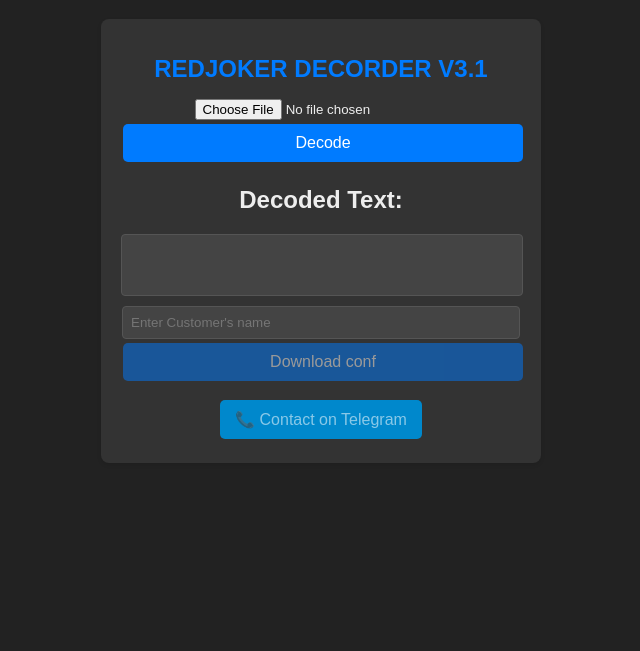
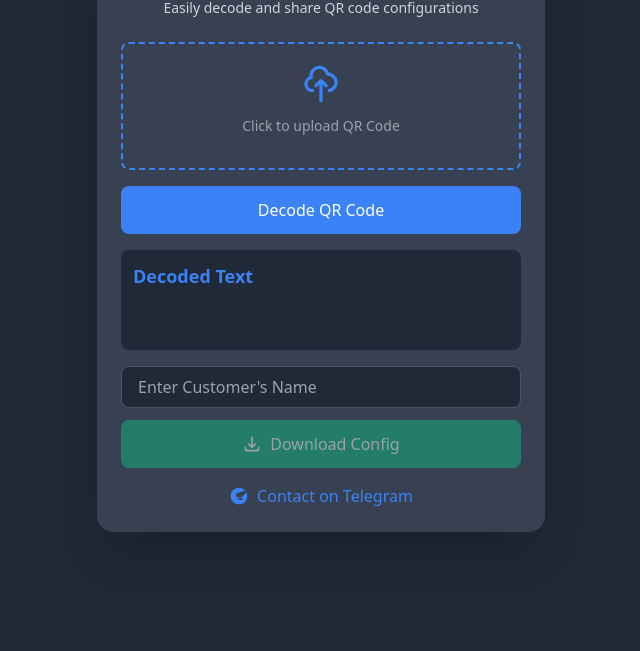
Before and after one commit to deadlykitte2/deadlykit.github.io, a plain HTML site: page index.html in a window 1280 px wide. Shown: the part 169-820 px from the top of the page, without its empty margins (319-959 px from the left). Drawn offline with nearby package versions, Linux system fonts and the light colour scheme.

Commit message:
Update index.html

```diff
--- a/index.html
+++ b/index.html
@@ -1,154 +1,108 @@
 <!DOCTYPE html>
-<html>
+<html lang="en">
 <head>
-  <title>REDJOKER WG Tool V2.1</title>
+    <meta charset="UTF-8">
     <meta name="viewport" content="width=device-width, initial-scale=1.0">
-  <style>
-    body {
-      font-family: sans-serif;
-      display: flex;
-      flex-direction: column;
-      align-items: center;
-      justify-content: center;
-      min-height: 100vh;
-      background-color: #222;
-      color: #eee;
-      margin: 0;
-      padding: 10px;
+    <title>QR Code Decoder</title>
+    <script src="https://cdn.tailwindcss.com"></script>
+    <script>
+        tailwind.config = {
+            theme: {
+                extend: {
+                    colors: {
+                        'primary': '#3b82f6',
+                        'secondary': '#10b981',
+                        'dark-bg': '#1f2937',
+                        'dark-card': '#374151'
                     }
+                }
+            }
+        }
+    </script>
+</head>
+<body class="bg-dark-bg text-white min-h-screen flex items-center justify-center p-4">
+    <div class="w-full max-w-md bg-dark-card rounded-2xl shadow-2xl p-6 space-y-6">
+        <div class="text-center">
+            <h1 class="text-3xl font-bold text-primary mb-2">QR Code Decoder</h1>
+            <p class="text-gray-300 text-sm">Easily decode and share QR code configurations</p>
+        </div>
 
-    h1 {
-      color: #007bff;
-      font-size: 24px;
-    }
+        <div class="space-y-4">
+            <div class="flex items-center justify-center w-full">
+                <label class="flex flex-col items-center justify-center w-full h-32 border-2 border-dashed border-primary rounded-lg cursor-pointer hover:bg-dark-bg transition-all">
+                    <div class="flex flex-col items-center justify-center pt-5 pb-6">
+                        <svg class="w-10 h-10 mb-3 text-primary" fill="none" stroke="currentColor" viewBox="0 0 24 24" xmlns="http://www.w3.org/2000/svg">
+                            <path stroke-linecap="round" stroke-linejoin="round" stroke-width="2" d="M7 16a4 4 0 01-.88-7.903A5 5 0 1115.9 6L16 6a5 5 0 011 9.9M15 13l-3-3m0 0l-3 3m3-3v12"></path>
+                        </svg>
+                        <p class="mb-2 text-sm text-gray-400">Click to upload QR Code</p>
+                    </div>
+                    <input type="file" id="qr-input" accept="image/*" class="hidden" />
+                </label>
+            </div>
 
-    #container {
-      background-color: #333;
-      padding: 20px;
-      border-radius: 8px;
-      box-shadow: 0 2px 4px rgba(0, 0, 0, 0.1);
-      text-align: center;
-      width: 90%;
-      max-width: 400px;
-    }
+            <button id="decode-btn" class="w-full bg-primary text-white py-3 rounded-lg hover:bg-blue-700 transition-all disabled:opacity-50">
+                Decode QR Code
+            </button>
 
-    #decoded-text {
-      margin-top: 15px;
-      padding: 10px;
-      border: 1px solid #555;
-      border-radius: 4px;
-      min-height: 40px;
-      width: calc(100% - 20px);
-      font-family: monospace;
-      white-space: pre-wrap;
-      font-size: 14px;
-      overflow-x: auto;
-      color: #eee;
-      background-color: #444;
-    }
+            <div class="bg-dark-bg p-3 rounded-lg min-h-[100px]">
+                <h2 class="text-lg font-semibold mb-2 text-primary">Decoded Text</h2>
+                <pre id="decoded-text" class="text-sm text-gray-300 break-words whitespace-pre-wrap"></pre>
+            </div>
 
-    button {
-      background-color: #007bff;
-      border: none;
-      color: white;
-      padding: 10px 15px;
-      text-align: center;
-      text-decoration: none;
-      display: inline-block;
-      font-size: 16px;
-      margin: 4px 2px;
-      cursor: pointer;
-      border-radius: 5px;
-      width: 100%;
-      box-sizing: border-box;
-      transition: all 0.3s ease;
-    }
+            <div class="space-y-3">
+                <input
+                    type="text"
+                    id="filename-input"
+                    placeholder="Enter Customer's Name"
+                    class="w-full px-4 py-2 bg-dark-bg border border-gray-600 rounded-lg focus:outline-none focus:ring-2 focus:ring-primary"
+                >
+                <div class="flex space-x-3">
+                    <button
+                        id="download-btn"
+                        disabled
+                        class="flex-1 bg-secondary text-white py-3 rounded-lg hover:bg-green-700 transition-all disabled:opacity-50 flex items-center justify-center space-x-2"
+                    >
+                        <svg class="w-5 h-5" fill="none" stroke="currentColor" viewBox="0 0 24 24" xmlns="http://www.w3.org/2000/svg">
+                            <path stroke-linecap="round" stroke-linejoin="round" stroke-width="2" d="M4 16v1a3 3 0 003 3h10a3 3 0 003-3v-1m-4-4l-4 4m0 0l-4-4m4 4V4"></path>
+                        </svg>
+                        <span>Download Config</span>
+                    </button>
+                    <button
+                        id="quick-share-btn"
+                        disabled
+                        class="flex-1 bg-blue-600 text-white py-3 rounded-lg hover:bg-blue-700 transition-all disabled:opacity-50 flex items-center justify-center space-x-2"
+                    >
+                        <svg class="w-5 h-5" fill="none" stroke="currentColor" viewBox="0 0 24 24" xmlns="http://www.w3.org/2000/svg">
+                            <path stroke-linecap="round" stroke-linejoin="round" stroke-width="2" d="M8.684 13.342C8.886 12.938 9 12.482 9 12c0-.482-.114-.938-.316-1.342m0 2.684a3 3 0 110-2.684m0 2.684l6.632 3.316m-6.632-6l6.632-3.316m0 0a3 3 0 105.367-2.684 3 3 0 00-5.367 2.684zm0 9.316a3 3 0 105.368 2.684 3 3 0 00-5.368-2.684z"></path>
+                        </svg>
+                        <span>Quick Share</span>
+                    </button>
+                </div>
+            </div>
 
-    button:hover {
-      transform: translateY(-2px);
-      box-shadow: 0 4px 6px rgba(0, 0, 0, 0.1);
-    }
+            <div id="timer" class="text-center text-sm text-gray-400"></div>
 
-    #filename-input {
-      margin-top: 10px;
-      padding: 8px;
-      border: 1px solid #555;
-      border-radius: 4px;
-      width: calc(100% - 20px);
-      color: #eee;
-      background-color: #444;
-    }
-
-    #timer {
-      margin-top: 10px;
-      font-size: 14px;
-    }
-
-    button:disabled {
-      opacity: 0.5;
-      cursor: default;
-      pointer-events: none;
-    }
-
-    /* New Telegram Contact Button Styles */
-    #telegram-contact {
-      margin-top: 15px;
-      position: relative;
-    }
-
-    #telegram-link {
-      display: inline-block;
-      background-color: #0088cc;
-      color: white;
-      padding: 10px 15px;
-      text-decoration: none;
-      border-radius: 5px;
-      transition: all 0.3s ease;
-      position: relative;
-      overflow: hidden;
-    }
-
-    @keyframes blink {
-      0%, 100% { opacity: 1; }
-      50% { opacity: 0.5; }
-    }
-
-    #telegram-link::before {
-      content: '📞 Contact on Telegram';
-      animation: blink 1.5s infinite;
-    }
-
-    #telegram-link:hover {
-      background-color: #00a2db;
-      transform: scale(1.05);
-    }
-  </style>
-</head>
-<body>
-  <div id="container">
-    <h1>REDJOKER DECORDER V3.1</h1>
-
-    <input type="file" id="qr-input" accept="image/*" />
-    <button id="decode-btn">Decode</button>
-
-    <h2>Decoded Text:</h2>
-    <div id="decoded-text"></div>
-
-    <input type="text" id="filename-input" placeholder="Enter Customer's name" />
-    <button id="download-btn" disabled>Download conf</button>
-    <div id="timer"></div>
-
-    <!-- New Telegram Contact Section -->
-    <div id="telegram-contact">
-      <a id="telegram-link" href="https://t.me/cybertechug" target="_blank"></a>
+            <div class="flex justify-center mt-4">
+                <a
+                    href="https://t.me/cybertechug"
+                    target="_blank"
+                    class="text-primary hover:text-blue-400 transition-colors flex items-center space-x-2"
+                >
+                    <svg class="w-5 h-5" fill="currentColor" viewBox="0 0 24 24" xmlns="http://www.w3.org/2000/svg">
+                        <path d="M12 2C6.48 2 2 6.48 2 12s4.48 10 10 10 10-4.48 10-10S17.52 2 12 2zm4.64 10.42c-1.84 1.24-4.09 2.16-6.98 2.81-.55.1-.84-.14-.78-.54l.4-1.55c.07-.32.27-.44.6-.35 2.2.6 4.13 1.2 5.83 1.8.33.1.47.26.4.54-.13.54-.26 1.07-.4 1.6-.06.26-.26.33-.52.26-1.81-.5-3.77-1.04-5.9-1.6-.42-.1-.6-.33-.6-.77V9.04c0-.26.13-.4.4-.47 3.13-.87 6.55-1.87 10.2-3 .33-.1.53.07.6.4l.53 1.95c.07.27-.07.47-.33.54z"/>
+                    </svg>
+                    <span>Contact on Telegram</span>
+                </a>
+            </div>
         </div>
     </div>
 
     <script>
-    // Previous JavaScript remains unchanged
+        // Same JavaScript logic as the original, just removing inline styles and comments for brevity
         const qrInput = document.getElementById('qr-input');
         const decodeBtn = document.getElementById('decode-btn');
         const downloadBtn = document.getElementById('download-btn');
+        const quickShareBtn = document.getElementById('quick-share-btn');
         const decodedTextDiv = document.getElementById('decoded-text');
         const filenameInput = document.getElementById('filename-input');
         const timerDiv = document.getElementById('timer');
@@ -168,6 +122,26 @@
             return timerData ? JSON.parse(timerData) : null;
         }
 
+        function quickShare() {
+            const textContent = decodedTextDiv.textContent;
+
+            if (navigator.share) {
+                navigator.share({
+                    title: 'Shared Configuration',
+                    text: textContent,
+                }).then(() => {
+                    console.log('Sharing successful');
+                }).catch((error) => {
+                    console.log('Sharing failed', error);
+                    alert('Sharing is not supported on this device.');
+                });
+            } else {
+                alert('Web Share API is not supported in this browser.');
+            }
+        }
+
+        quickShareBtn.addEventListener('click', quickShare);
+
         const savedTimer = getTimerState();
         if (savedTimer) {
             const elapsedSeconds = Math.floor((Date.now() - savedTimer.startTime) / 1000);
@@ -175,6 +149,7 @@
 
             if (remainingSeconds > 0) {
                 downloadBtn.disabled = true;
+                quickShareBtn.disabled = true;
                 qrInput.disabled = true;
                 decodeBtn.disabled = true;
                 startTimer(remainingSeconds);
@@ -198,13 +173,16 @@
                         decodedTextDiv.textContent = data[0].symbol[0].data;
 
                         downloadBtn.disabled = false;
+                        quickShareBtn.disabled = !navigator.share;
                     } else {
                         decodedTextDiv.textContent = "QR code not found.";
+                        quickShareBtn.disabled = true;
                     }
                 })
                 .catch(error => {
                     console.error('Error decoding QR code:', error);
                     decodedTextDiv.textContent = "Error decoding QR code.";
+                    quickShareBtn.disabled = true;
                 });
             } else {
                 alert("Please select a QR code image first.");
@@ -236,8 +214,8 @@
 
             qrInput.disabled = true;
             decodeBtn.disabled = true;
-
             downloadBtn.disabled = true;
+            quickShareBtn.disabled = true;
             startTimer(30);
         });
 
@@ -253,6 +231,7 @@
                 if (remainingSeconds <= 0) {
                     clearInterval(downloadTimer);
                     downloadBtn.disabled = false;
+                    quickShareBtn.disabled = !navigator.share;
                     timerDiv.textContent = "";
                     localStorage.removeItem('downloadTimer');
 
@@ -261,6 +240,10 @@
                 }
             }, 1000);
         }
+
+        if (!navigator.share) {
+            quickShareBtn.style.display = 'none';
+        }
     </script>
 </body>
 </html>
```
Lines whose indentation alone changed are shown as unchanged.
